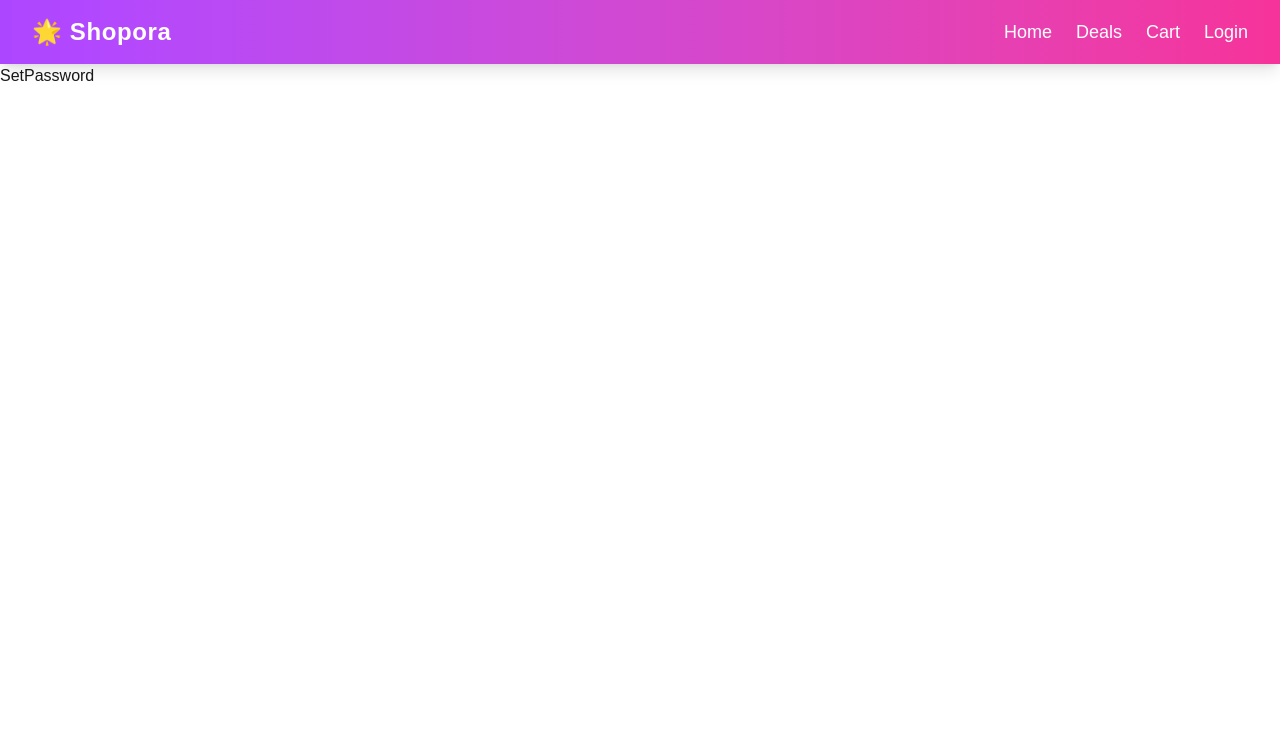
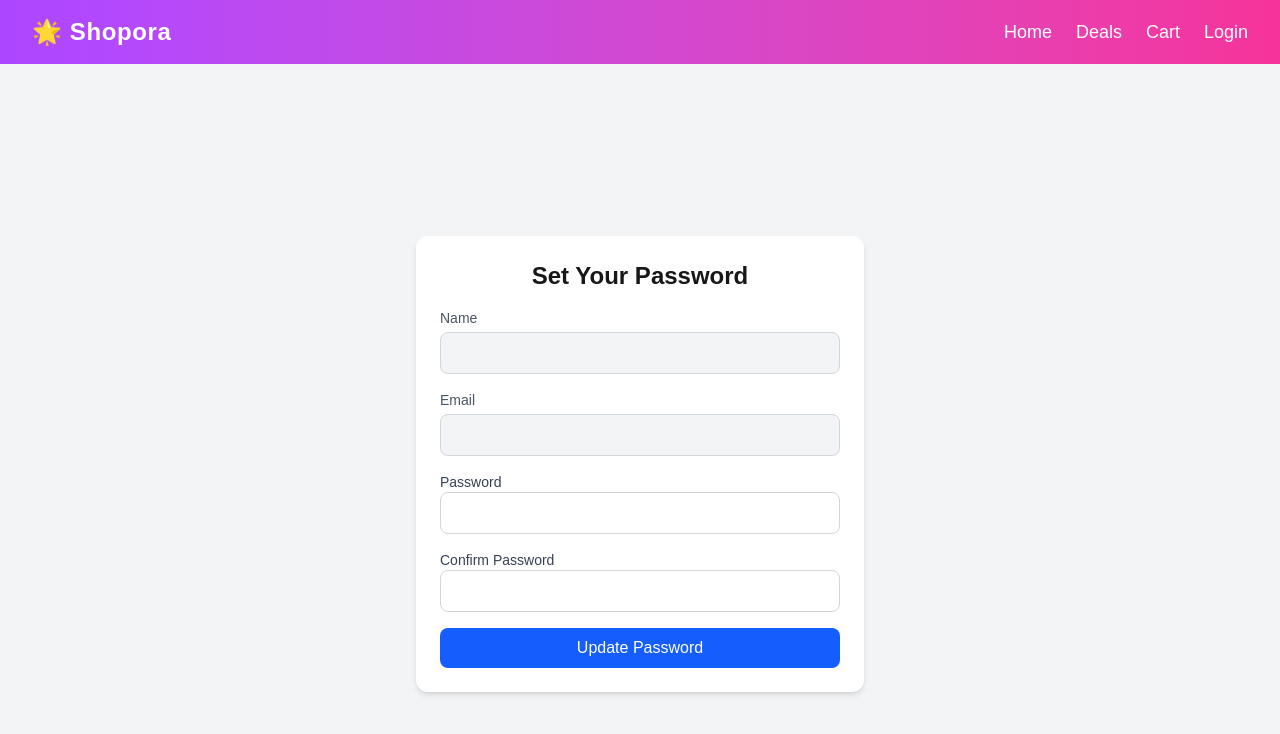
Before and after one commit to gopikalakshmia/ecomm-next, a Next.js app: page /setPassword in a window 1280 px wide. Shown: the top 734 px of the page. Built offline with nearby package versions, Linux system fonts and the light colour scheme.

Commit message:
cart and login fixed

```diff
--- /dev/null
+++ b/app/api/cart/[id]/route.ts
@@ -0,0 +1,42 @@
+import { NextRequest } from "next/server";
+import { connectToDb } from "../../db";
+
+type Params = {
+  id: string;
+};
+
+export async function GET(req: NextRequest, { params }: { params: Params }) {
+  const { db } = await connectToDb();
+  const userId = params.id;
+
+  // Fetch all cart items for the user
+  const cartItems = await db.collection("Cart").find({ userId }).toArray();
+
+  if (!cartItems || cartItems.length === 0) {
+    return new Response(JSON.stringify({ message: "Cart not found or empty" }), {
+      status: 404,
+      headers: { "Content-Type": "application/json" },
+    });
+  }
+
+  const productIds = cartItems.map((item) => item.productId);
+
+  const products = await db
+    .collection("Products")
+    .find({ Id: { $in: productIds } })
+    .toArray();
+
+  // Combine product info with quantity from cart
+  const cartProdWithQty = products.map((product) => {
+    const cartItem = cartItems.find((item) => item.productId === product.Id);
+    return {
+      ...product,
+      Qty: cartItem?.Qty || 1,
+    };
+  });
+
+  return new Response(JSON.stringify(cartProdWithQty), {
+    status: 200,
+    headers: { "Content-Type": "application/json" },
+  });
+}
--- /dev/null
+++ b/app/api/user/route.ts
@@ -0,0 +1,31 @@
+import { NextRequest } from "next/server";
+import { connectToDb } from "../db";
+
+export async function PUT(req: NextRequest) {
+  const body = await req.json();
+  const { email, hashpassword } = body;
+
+  if (!email || !hashpassword) {
+    return new Response(JSON.stringify({ message: "Missing email or hashed password" }), {
+      status: 400,
+      headers: { "Content-Type": "application/json" },
+    });
+  }
+
+  const { db } = await connectToDb();
+  const result = await db
+    .collection("users")
+    .updateOne({ email: email }, { $set: { password: hashpassword } });
+
+  if (result.modifiedCount === 1) {
+    return new Response(JSON.stringify({ message: "Password updated" }), {
+      status: 200,
+      headers: { "Content-Type": "application/json" },
+    });
+  } else {
+    return new Response(JSON.stringify({ message: "Password not updated" }), {
+      status: 404,
+      headers: { "Content-Type": "application/json" },
+    });
+  }
+}
--- /dev/null
+++ b/app/cart/components/cartClient.tsx
@@ -0,0 +1,72 @@
+'use client';
+
+import { useSession } from "next-auth/react";
+import { useEffect, useState } from "react";
+import { Product } from "../../productList";
+import ProductCard from "@/app/products/components/productCard";
+// Make sure this import path is correct
+
+export default function CartClient() {
+  const { data: session, status } = useSession();
+  const [cartProducts, setCartProducts] = useState<Product[]>([]);
+  const [loading, setLoading] = useState(false);
+
+  useEffect(() => {
+    console.log("userid:"+session?.user?.id);
+    if (!session?.user?.id) return;
+
+  setLoading(true);
+
+
+ fetch(`/api/cart/${session.user.id}`, { cache: "no-store" })
+    .then((res) => {
+      if (!res.ok) throw new Error("Failed to fetch cart");
+      return res.json();
+    })
+    .then((data) => setCartProducts(data))
+    .catch((err) => console.error(err))
+    .finally(() => setLoading(false));
+}, [session]);
+
+  if (status === "loading") {
+    return (
+      <div className="flex items-center justify-center min-h-screen text-blue-600 text-xl">
+        Loading user session...
+      </div>
+    );
+  }
+
+  if (!session) {
+    return (
+      <div className="flex items-center justify-center min-h-screen text-red-600 text-xl">
+        Please log in to see your cart.
+      </div>
+    );
+  }
+
+  return (
+    <div className="min-h-screen bg-gray-50 px-4 py-8 md:px-12">
+      <h1 className="text-4xl font-bold mb-8 text-center text-blue-700">
+        🛒 Your Cart
+      </h1>
+
+      {loading && (
+        <p className="text-center text-gray-600 mb-4">Loading cart...</p>
+      )}
+
+      {cartProducts.length > 0 ? (
+        <div className="grid grid-cols-1 sm:grid-cols-2 lg:grid-cols-3 gap-6">
+          {cartProducts.map((item) => (
+            <ProductCard key={item._id} productItem={item} />
+          ))}
+        </div>
+      ) : (
+        !loading && (
+          <div className="text-center text-gray-500 text-lg mt-12">
+            Your cart is empty 🛍️
+          </div>
+        )
+      )}
+    </div>
+  );
+}
--- a/app/cart/page.tsx
+++ b/app/cart/page.tsx
@@ -1,24 +1,7 @@
-import { Product } from '../productList';
-import ProductCard from '../products/components/productCard';
+
+import CartClient from "./components/cartClient";
 export default async function CartPage() {
-    const response=await fetch("http://localhost:3000/api/cart",{cache: "no-store"});
-    let cartProducts:Product[]=[];
-    if(response.ok){
-        cartProducts=await response.json();
-    }
-  return  <div className="min-h-screen bg-gray-50 px-8 py-6">
-      <h1 className="text-3xl font-bold mb-6 text-center text-blue-800">🛒 Your Cart</h1>
-
-      {cartProducts.length > 0 ? (
-        <div className="grid grid-cols-1 sm:grid-cols-2 md:grid-cols-3 gap-6">
-          {cartProducts.map((item) => (
-            <ProductCard key={item.Id} productItem={item} />
-          ))}
-        </div>
-      ) : (
-        <div className="text-center text-gray-500 text-lg mt-12">
-          Your cart is empty 🛍️
-        </div>
-      )}
-    </div>
+  return (
+  <CartClient/>
+  )
 }
--- a/app/products/components/productCard.tsx
+++ b/app/products/components/productCard.tsx
@@ -3,11 +3,13 @@ import Image from "next/image";
 import Link from "next/link";
 import { Product } from "../page";
 import { useState } from "react";
+import { useSession } from "next-auth/react";
 
 export default function ProductCard({ productItem }: { productItem: Product }) {
   const [cartQty,setCartQty]=useState(productItem.Qty?productItem.Qty:0);
+  const {data:session}=useSession();
   const handleAddToCart = async (productId: string) => {
-    const cart = { userId: "1", productId: productId, Qty: 1 };
+    const cart = { userId: session?.user.id, productId: productId, Qty: 1 };
     const response = await fetch("http://localhost:3000/api/cart", {
       method: "POST",
       body: JSON.stringify(cart),
@@ -21,7 +23,7 @@ export default function ProductCard({ productItem }: { productItem: Product }) {
   };
 
   const handleQty=async(productId: string,Qty:number)=>{
-    const cart={productId:productId,Qty:Qty};
+    const cart={userId: session?.user.id,productId:productId,Qty:Qty};
     const response=await fetch("http://localhost:3000/api/cart",
       {
         method:"PUT",
@@ -29,7 +31,7 @@ export default function ProductCard({ productItem }: { productItem: Product }) {
         headers:{"Content-Type":"application/json"}
       }
     );
-    if (!response.ok) {
+    if (response.ok) {
       console.log("Cart is updated");
       setCartQty(prevValue=>prevValue+Qty);
     } else {
--- a/app/setPassword/page.tsx
+++ b/app/setPassword/page.tsx
@@ -1,5 +1,110 @@
-export default function SetPasswordPage(){
-return(
-    <div>SetPassword</div>
-)
+'use client';
+
+import { useSearchParams } from 'next/navigation';
+import { useState } from 'react';
+
+export default function SetPasswordPage() {
+  const [password, setPassword] = useState('');
+  const [cpassword, setCPassword] = useState('');
+  const [match, setMatch] = useState(true);
+  const [message, setMessage] = useState('');
+  const [loading, setLoading] = useState(false);
+
+  const searchParams = useSearchParams();
+  const name = searchParams.get('name');
+  const email = searchParams.get('email');
+
+  const handleSubmit = async (e: React.FormEvent) => {
+    e.preventDefault();
+
+    if (password !== cpassword) {
+      setMatch(false);
+      return;
+    }
+
+    setMatch(true);
+    setLoading(true);
+    setMessage('');
+
+    try {
+      const response = await fetch('/api/user', {
+        method: 'PUT',
+        headers: { 'Content-Type': 'application/json' },
+        body: JSON.stringify({ email, hashpassword:password }),
+      });
+
+      if (response.ok) {
+        setMessage('✅ Password updated successfully!');
+      } else {
+        setMessage('❌ Failed to update password.');
+      }
+    } catch (err) {
+      setMessage('⚠️ Server error.');
+    } finally {
+      setLoading(false);
+    }
+  };
+
+  return (
+    <div className="min-h-screen flex items-center justify-center bg-gray-100 px-4">
+      <div className="w-full max-w-md bg-white shadow-md rounded-xl p-6">
+        <h1 className="text-2xl font-semibold mb-4 text-center">Set Your Password</h1>
+        <form onSubmit={handleSubmit} className="space-y-4">
+          <div>
+            <label className="block text-sm font-medium text-gray-600 mb-1">Name</label>
+            <input
+              type="text"
+              disabled
+              value={name || ''}
+              className="w-full px-3 py-2 border border-gray-300 rounded-lg bg-gray-100 cursor-not-allowed"
+            />
+          </div>
+          <div>
+            <label className="block text-sm font-medium text-gray-600 mb-1">Email</label>
+            <input
+              type="email"
+              disabled
+              value={email || ''}
+              className="w-full px-3 py-2 border border-gray-300 rounded-lg bg-gray-100 cursor-not-allowed"
+            />
+          </div>
+          <div>
+            <label className="block text-sm font-medium text-gray-700">Password</label>
+            <input
+              type="password"
+              required
+              value={password}
+              onChange={(e) => setPassword(e.target.value)}
+              className="w-full px-3 py-2 border border-gray-300 rounded-lg focus:outline-none focus:ring focus:ring-blue-200"
+            />
+          </div>
+          <div>
+            <label className="block text-sm font-medium text-gray-700">Confirm Password</label>
+            <input
+              type="password"
+              required
+              value={cpassword}
+              onChange={(e) => setCPassword(e.target.value)}
+              className="w-full px-3 py-2 border border-gray-300 rounded-lg focus:outline-none focus:ring focus:ring-blue-200"
+            />
+          </div>
+          {!match && (
+            <p className="text-red-600 text-sm">❌ Passwords do not match.</p>
+          )}
+          {message && (
+            <p className={`text-sm ${message.includes('success') ? 'text-green-600' : 'text-red-600'}`}>
+              {message}
+            </p>
+          )}
+          <button
+            type="submit"
+            disabled={loading}
+            className="w-full bg-blue-600 text-white py-2 px-4 rounded-lg hover:bg-blue-700 transition disabled:opacity-50"
+          >
+            {loading ? 'Updating...' : 'Update Password'}
+          </button>
+        </form>
+      </div>
+    </div>
+  );
 }
```
Also changed, not shown: app/api/auth/[...nextauth]/route.ts (+18 -9 lines), app/api/cart/route.ts (+30 -30 lines).
